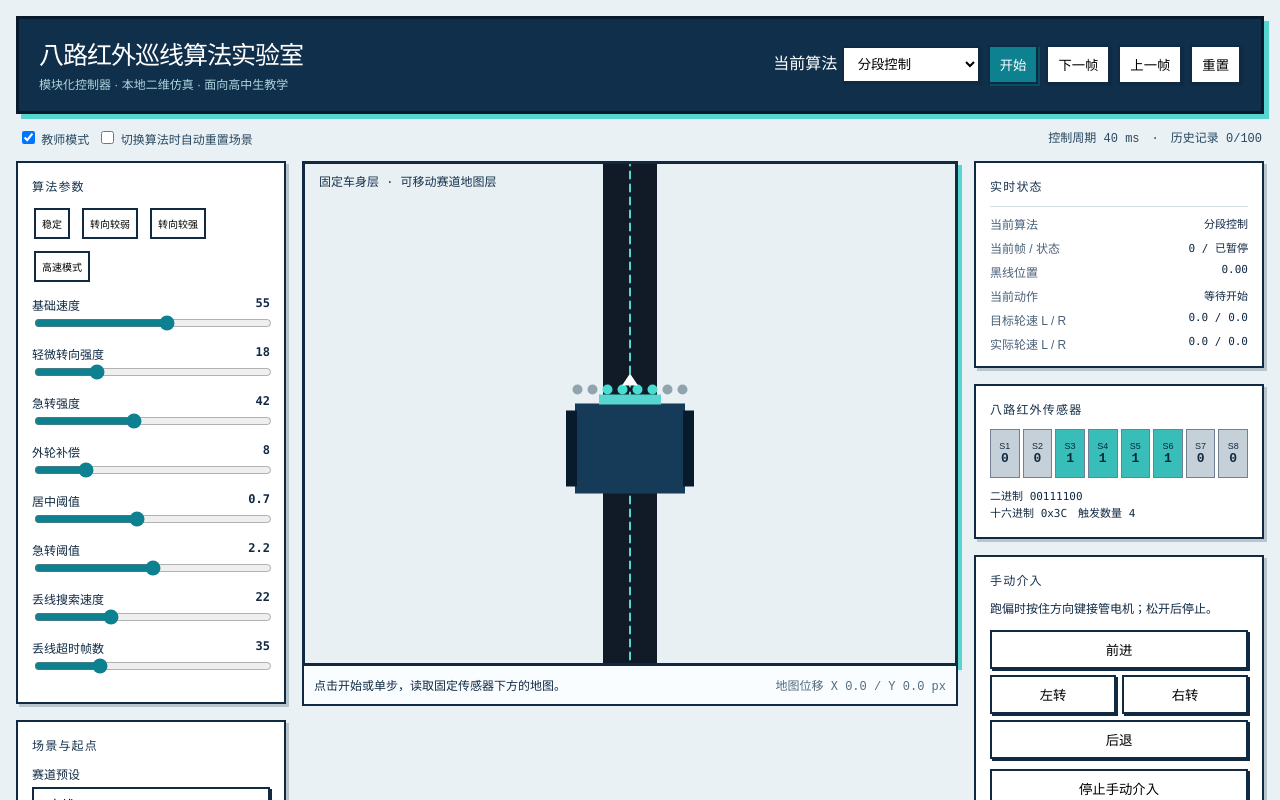
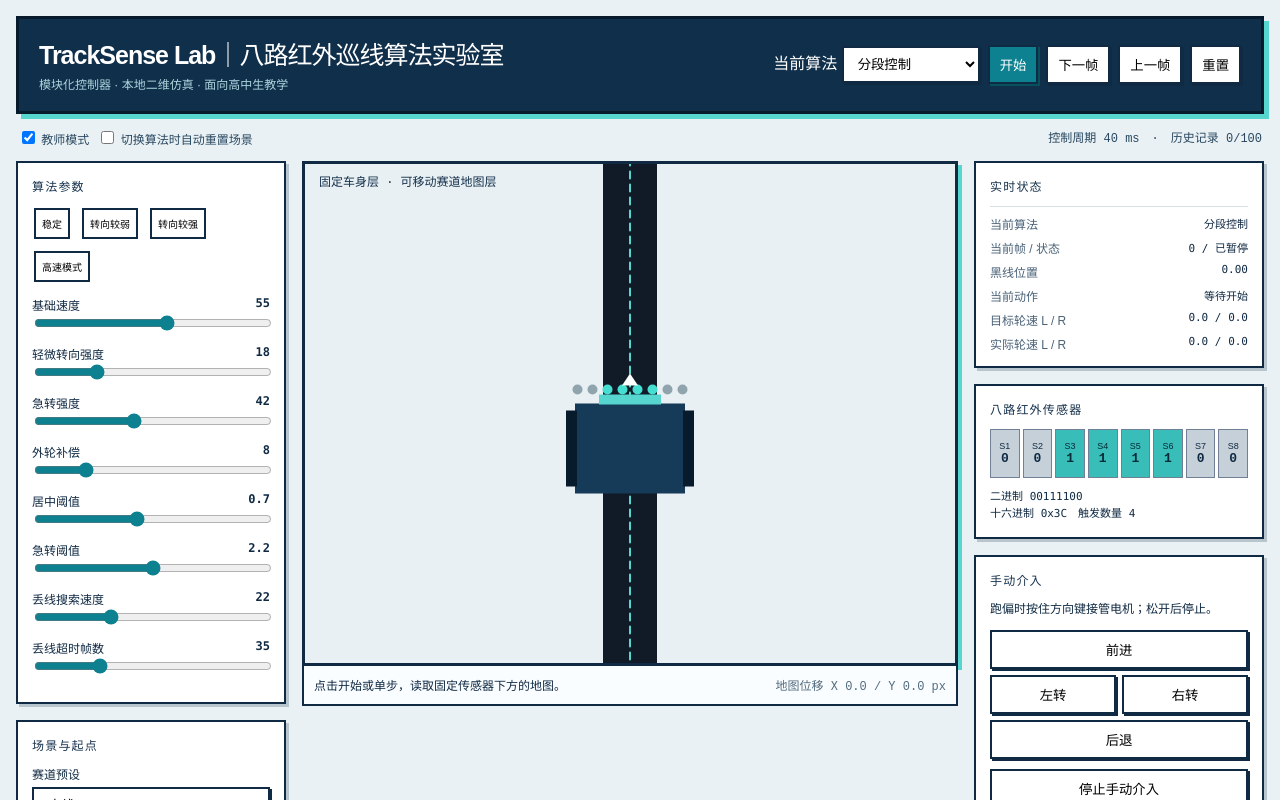
Before and after one commit to EasonHelloWord/TrackSense-Lab, a React (Vite) app: page / in a window 1280 px wide. Shown: the top 800 px of the page. Built offline with nearby package versions, Linux system fonts and the light colour scheme.

Commit message:
chore: name project TrackSense Lab

```diff
--- a/package.json
+++ b/package.json
@@ -1 +1 @@
-{"name":"infrared-line-lab","private":true,"version":"1.0.0","type":"module","scripts":{"dev":"vite","build":"tsc -b && vite build","preview":"vite preview"},"dependencies":{"@vitejs/plugin-react":"latest","vite":"latest","typescript":"latest","react":"latest","react-dom":"latest"},"devDependencies":{"@types/react":"latest","@types/react-dom":"latest"}}
+{"name":"tracksense-lab","private":true,"version":"1.0.0","type":"module","scripts":{"dev":"vite","build":"tsc -b && vite build","preview":"vite preview"},"dependencies":{"@vitejs/plugin-react":"latest","vite":"latest","typescript":"latest","react":"latest","react-dom":"latest"},"devDependencies":{"@types/react":"latest","@types/react-dom":"latest"}}
--- a/src/App.tsx
+++ b/src/App.tsx
@@ -28,7 +28,7 @@ export default function App() {
   const result = engine.current.state.result;
 
   return <main>
-    <header><div><h1>八路红外巡线算法实验室</h1><p>模块化控制器 · 本地二维仿真 · 面向高中生教学</p></div><div className="header-controls"><label>当前算法 <select value={controller.id} onChange={event => chooseController(event.target.value)}>{controllerRegistry.map(item => <option key={item.id} value={item.id}>{item.name}</option>)}</select></label><button className="primary" onClick={() => setRunning(value => !value)}>{running ? '暂停' : '开始'}</button><button onClick={nextFrame}>下一帧</button><button onClick={() => { setRunning(false); engine.current.previous(); refresh(); }}>上一帧</button><button onClick={reset}>重置</button></div></header>
+    <header><div><h1>TrackSense Lab｜八路红外巡线算法实验室</h1><p>模块化控制器 · 本地二维仿真 · 面向高中生教学</p></div><div className="header-controls"><label>当前算法 <select value={controller.id} onChange={event => chooseController(event.target.value)}>{controllerRegistry.map(item => <option key={item.id} value={item.id}>{item.name}</option>)}</select></label><button className="primary" onClick={() => setRunning(value => !value)}>{running ? '暂停' : '开始'}</button><button onClick={nextFrame}>下一帧</button><button onClick={() => { setRunning(false); engine.current.previous(); refresh(); }}>上一帧</button><button onClick={reset}>重置</button></div></header>
     <div className="modebar"><label><input type="checkbox" checked={teacher} onChange={event => setTeacher(event.target.checked)} /> 教师模式</label><label><input type="checkbox" checked={autoReset} onChange={event => setAutoReset(event.target.checked)} /> 切换算法时自动重置场景</label><span>控制周期 40 ms　·　历史记录 {engine.current.history.length}/100</span></div>
     <div className="grid">
       <aside><AlgorithmParameterPanel controller={controller} parameters={parameters} onChange={next => { setParameters(next); engine.current.parameters = next; refresh(); }} /><section className="panel"><h2>场景与起点</h2><label className="selectlabel">赛道预设<select value={engine.current.preset} onChange={event => { engine.current.setPreset(event.target.value as TrackPreset); refresh(); }}>{tracks.map(([id, name]) => <option key={id} value={id}>{name}</option>)}</select></label><label className="selectlabel">小车初始位置<select value={initial} onChange={event => setInitial(event.target.value)}><option value="center">正中间</option><option value="left">稍微偏左</option><option value="right">稍微偏右</option><option value="hardLeft">严重偏左</option><option value="hardRight">严重偏右</option><option value="offline">完全离线</option></select></label><button className="tiny" onClick={() => { engine.current.seed = Math.random() * 10; engine.current.setPreset('random'); refresh(); }}>重新生成随机赛道</button></section></aside>
```
Also changed, not shown: 2 other files (tests, documents, lock files or other folders).
